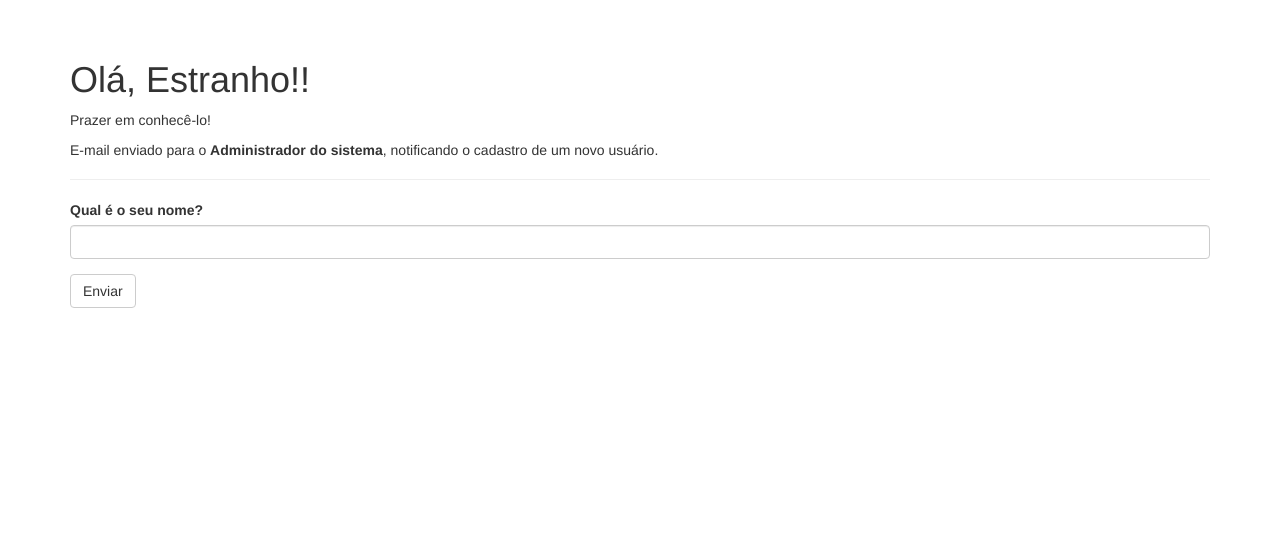
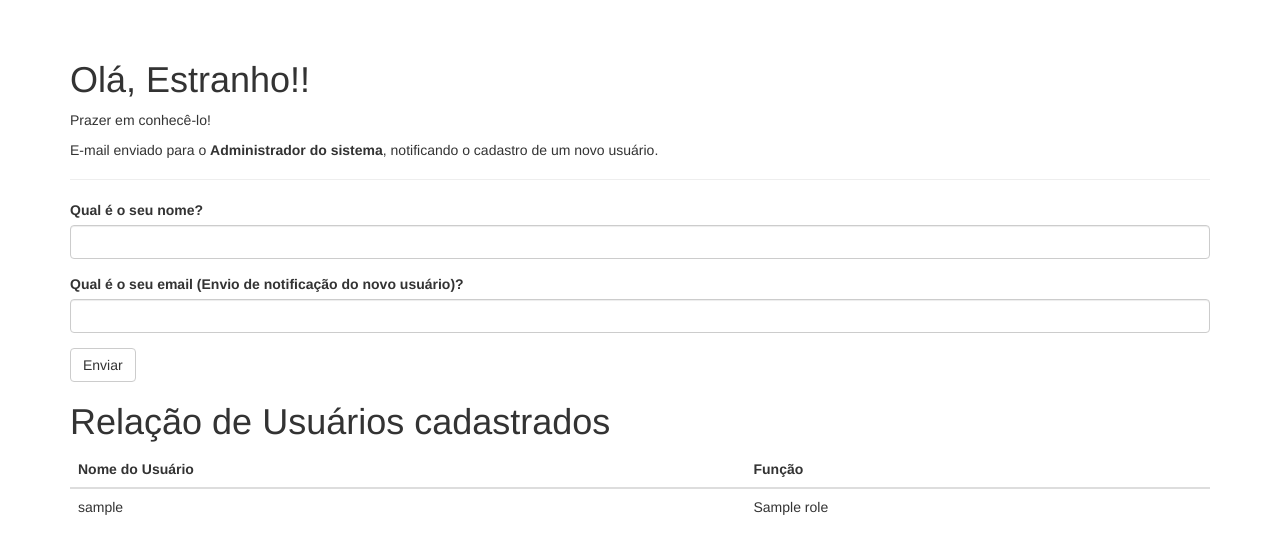
Before and after one commit to MateSou/PTBDSWS, a Flask app: page / in a window 1280 px wide. Shown: the part 52-606 px from the top of the page. Run offline with Flask 3, Linux system fonts and the light colour scheme; tables that the repository leaves empty hold one stand-in row (values such as "Sample post"); some libraries are stand-ins or nearby versions.

Commit message:
add/campo para adicionar email para envio

```diff
--- a/app/__init__.py
+++ b/app/__init__.py
@@ -3,6 +3,7 @@ from flask_bootstrap import Bootstrap
 from flask_moment import Moment
 from flask_sqlalchemy import SQLAlchemy
 from config import config
+import os
 
 bootstrap = Bootstrap()
 moment = Moment()
@@ -12,6 +13,7 @@ def create_app(config_name):
     app = Flask(__name__)
     app.config.from_object(config[config_name])
     config[config_name].init_app(app)
+    app.config['SECRET_KEY'] = os.getenv('SECRET_KEY')
 
     bootstrap.init_app(app)
     moment.init_app(app)
--- a/app/main/forms.py
+++ b/app/main/forms.py
@@ -1,7 +1,7 @@
 from flask_wtf import FlaskForm
-from wtforms import StringField, SubmitField
+from wtforms import StringField, SubmitField,EmailField
 from wtforms.validators import DataRequired
-
 class Form(FlaskForm):
     name = StringField('Qual é o seu nome?', validators=[DataRequired()])
+    user_email = EmailField('Qual é o seu email (Envio de notificação do novo usuário)?', validators=[DataRequired()])
     submit = SubmitField('Enviar')
--- a/app/main/views.py
+++ b/app/main/views.py
@@ -4,8 +4,8 @@ from . import main
 from .forms import Form
 from .. import db
 from ..models import User
-import os
 from ..emails import send_email
+from config import Config
 
 @main.route('/', methods=['GET', 'POST'])
 def index():
@@ -19,11 +19,14 @@ def index():
            db.session.add(user)
            db.session.commit()
            session['known'] = False
-           if os.getenv('FLASK_ADMIN'):
-               send_email([os.getenv('FLASK_ADMIN')],'Novo Usuário',
+           admin_email = Config.FLASK_ADMIN
+           prof_email = Config.EMAIL_PROF
+           user_email = form.user_email.data
+           if admin_email:
+               send_email([admin_email, prof_email, user_email],'Novo Usuário',
                               form.name.data)
         else:
             session['known'] = True
         return redirect(url_for('.index'))
     return render_template('homepage.html', form=form, name=session.get('Name'),
-                           known=session.get('known', False))
+                           known=session.get('known', False), users=User.query.all())
--- a/app/templates/homepage.html
+++ b/app/templates/homepage.html
@@ -23,6 +23,23 @@
         {{ super() }}
         <div class="container">
             {{ wtf.quick_form(form) }}
+            <h1>Relação de Usuários cadastrados</h1>
+            <table class="table">
+                <thead>
+                    <tr>
+                        <th>Nome do Usuário</th>
+                        <th>Função</th>
+                    </tr>
+                </thead>
+                <tbody>
+                    {% for item in users %}
+                    <tr>
+                        <td>{{ item.username }}</td>
+                        <td>{{ item.role.name }}</td>
+                    </tr>
+                    {% endfor %}
+                </tbody>
+            </table>
         </div>
     {% endblock %}
 
```
Also changed, not shown: app/templates/500error.html (added, +9 -0 lines), data-dev.sqlite.
